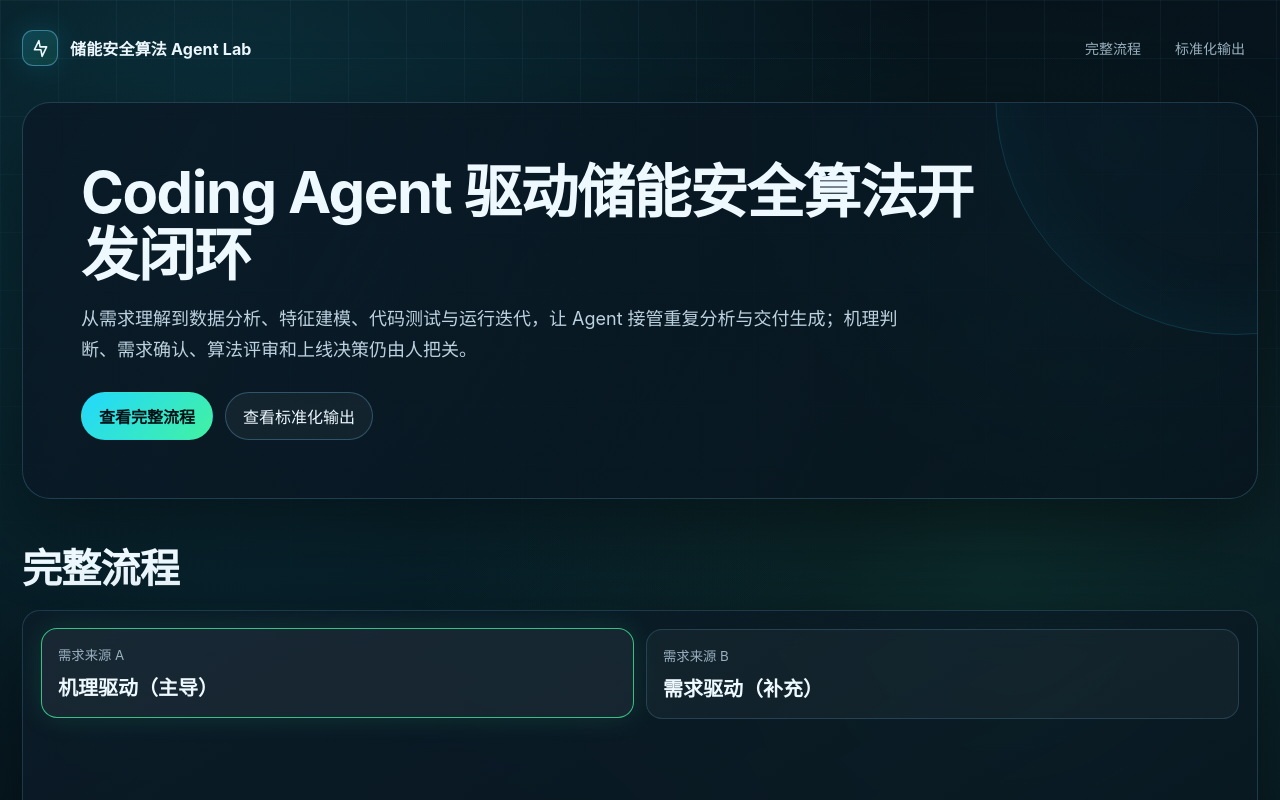
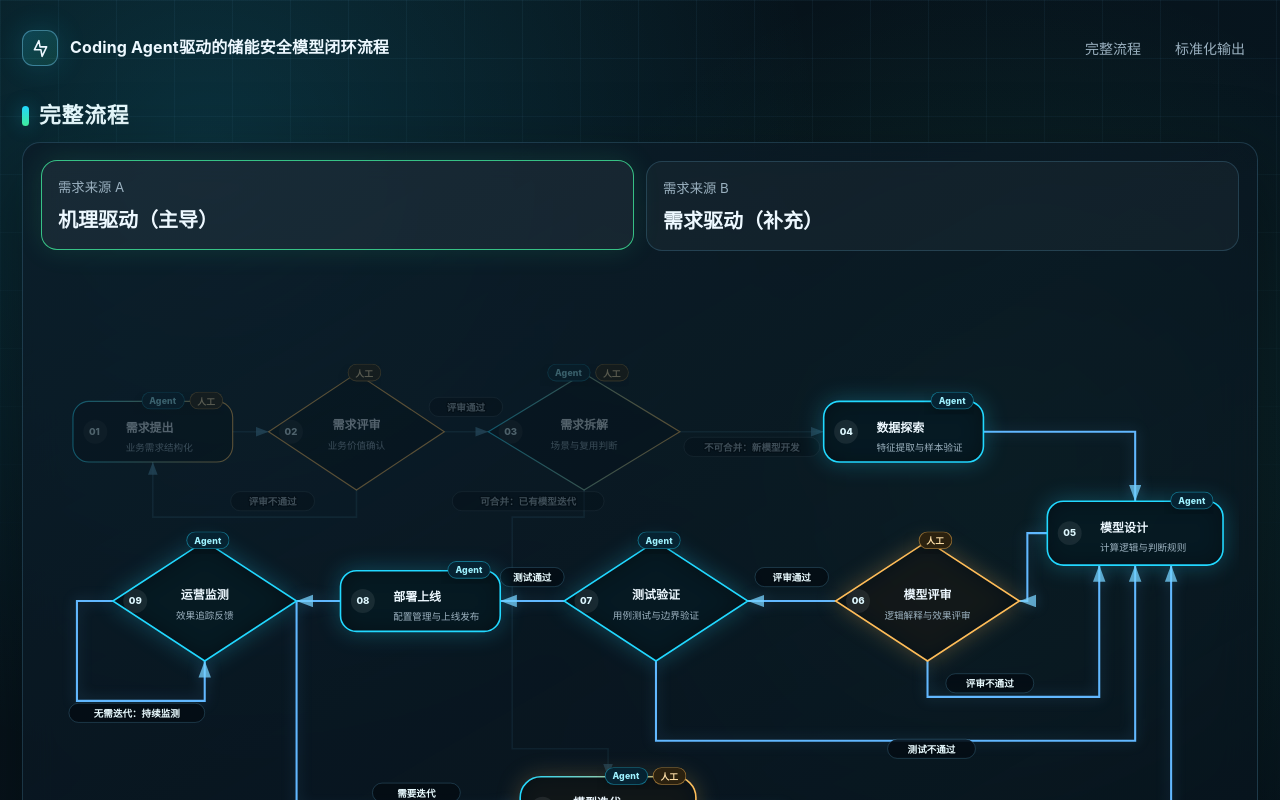
Before and after one commit to hannah-zhi/coding_agent, a plain HTML site: page index.html in a window 1280 px wide. Shown: the top 800 px of the page. Drawn offline with Linux system fonts and the light colour scheme.

Commit message:
Refine page headings and remove hero

```diff
--- a/index.html
+++ b/index.html
@@ -3,7 +3,7 @@
 <head>
   <meta charset="utf-8">
   <meta name="viewport" content="width=device-width, initial-scale=1">
-  <title>Coding Agent 驱动的储能安全算法开发闭环</title>
+  <title>Coding Agent驱动的储能安全模型闭环流程</title>
   <style>
     :root {
       color-scheme: dark;
@@ -96,6 +96,7 @@
       gap: 12px;
       font-weight: 750;
       letter-spacing: 0.01em;
+      line-height: 1.35;
     }
 
     .brand-mark {
@@ -135,87 +136,8 @@
       background: rgba(255, 255, 255, 0.04);
     }
 
-    .hero {
-      min-height: 350px;
-      display: grid;
-      align-items: center;
-      border: 1px solid rgba(122, 211, 255, 0.2);
-      border-radius: 28px;
-      padding: clamp(28px, 5vw, 58px);
-      background:
-        linear-gradient(120deg, rgba(10, 26, 38, 0.92), rgba(7, 18, 28, 0.72)),
-        radial-gradient(circle at 88% 8%, rgba(34, 216, 255, 0.14), transparent 34%);
-      box-shadow: var(--shadow);
-      position: relative;
-      overflow: hidden;
-    }
-
-    .hero::after {
-      content: "";
-      position: absolute;
-      width: 480px;
-      height: 480px;
-      right: -220px;
-      top: -250px;
-      border: 1px solid rgba(34, 216, 255, 0.16);
-      border-radius: 50%;
-      box-shadow: inset 0 0 90px rgba(34, 216, 255, 0.06);
-    }
-
-    .hero-content {
-      position: relative;
-      z-index: 1;
-      max-width: 900px;
-    }
-
-    .hero h1 {
-      margin: 0;
-      font-size: clamp(34px, 5vw, 58px);
-      line-height: 1.08;
-      letter-spacing: -0.025em;
-    }
-
-    .hero p {
-      max-width: 820px;
-      margin: 18px 0 0;
-      color: #bdd2df;
-      font-size: clamp(15px, 1.55vw, 18px);
-      line-height: 1.72;
-    }
-
-    .hero-actions {
-      display: flex;
-      flex-wrap: wrap;
-      gap: 12px;
-      margin-top: 26px;
-    }
-
-    .btn {
-      border: 1px solid rgba(122, 211, 255, 0.28);
-      border-radius: 999px;
-      padding: 11px 17px;
-      color: var(--text);
-      background: rgba(255, 255, 255, 0.045);
-      cursor: pointer;
-      transition: transform 160ms ease, border-color 160ms ease, background 160ms ease;
-    }
-
-    .btn:hover,
-    .btn:focus-visible {
-      transform: translateY(-1px);
-      border-color: rgba(34, 216, 255, 0.72);
-      outline: none;
-    }
-
-    .btn.primary {
-      color: #021217;
-      border-color: transparent;
-      background: linear-gradient(135deg, var(--agent), var(--battery));
-      font-weight: 800;
-    }
-
     .section {
-      margin-top: 46px;
+      margin-top: 34px;
       position: relative;
     }
 
@@ -232,14 +154,29 @@
       justify-content: space-between;
       align-items: end;
       gap: 24px;
-      margin-bottom: 18px;
+      margin-bottom: 12px;
     }
 
     .section-head h2 {
       margin: 0;
-      font-size: clamp(26px, 3.4vw, 40px);
-      line-height: 1.18;
-      letter-spacing: -0.018em;
+      display: inline-flex;
+      align-items: center;
+      gap: 10px;
+      color: #e8fbff;
+      font-size: clamp(18px, 1.7vw, 24px);
+      font-weight: 850;
+      line-height: 1.25;
+      letter-spacing: 0.04em;
+    }
+
+    .section-head h2::before {
+      content: "";
+      width: 7px;
+      height: 20px;
+      border-radius: 999px;
+      background: linear-gradient(180deg, var(--agent), var(--battery));
+      box-shadow: 0 0 18px rgba(34, 216, 255, 0.34);
+      flex: 0 0 auto;
     }
 
     .section-head p {
@@ -1094,14 +1031,6 @@
         justify-content: flex-start;
       }
 
-      .hero {
-        min-height: 0;
-      }
-
-      .hero h1 {
-        font-size: 32px;
-      }
-
       .source-switch,
       .kv-grid {
         grid-template-columns: 1fr;
@@ -1110,7 +1039,7 @@
   </style>
 </head>
 <body>
-  <main class="page">
+  <main class="page" id="top">
     <header class="topbar">
       <a class="brand" href="#top" aria-label="返回顶部">
         <span class="brand-mark" aria-hidden="true">
@@ -1118,24 +1047,13 @@
             <path d="M5 13.5 10.2 3l1.3 7.1H19L13.8 21l-1.3-7.5H5Z" stroke="currentColor" stroke-width="1.8" stroke-linejoin="round"/>
           </svg>
         </span>
-        储能安全算法 Agent Lab
+        Coding Agent驱动的储能安全模型闭环流程
       </a>
       <nav class="nav" aria-label="页面导航">
         <a href="#framework">完整流程</a>
         <a href="#demo">标准化输出</a>
       </nav>
     </header>
-
-    <section class="hero" id="top">
-      <div class="hero-content">
-        <h1>Coding Agent 驱动储能安全算法开发闭环</h1>
-        <p>从需求理解到数据分析、特征建模、代码测试与运行迭代，让 Agent 接管重复分析与交付生成；机理判断、需求确认、算法评审和上线决策仍由人把关。</p>
-        <div class="hero-actions">
-          <a class="btn primary" href="#framework">查看完整流程</a>
-          <a class="btn" href="#demo">查看标准化输出</a>
-        </div>
-      </div>
-    </section>
 
     <section class="section" id="framework">
       <div class="section-head">
```
